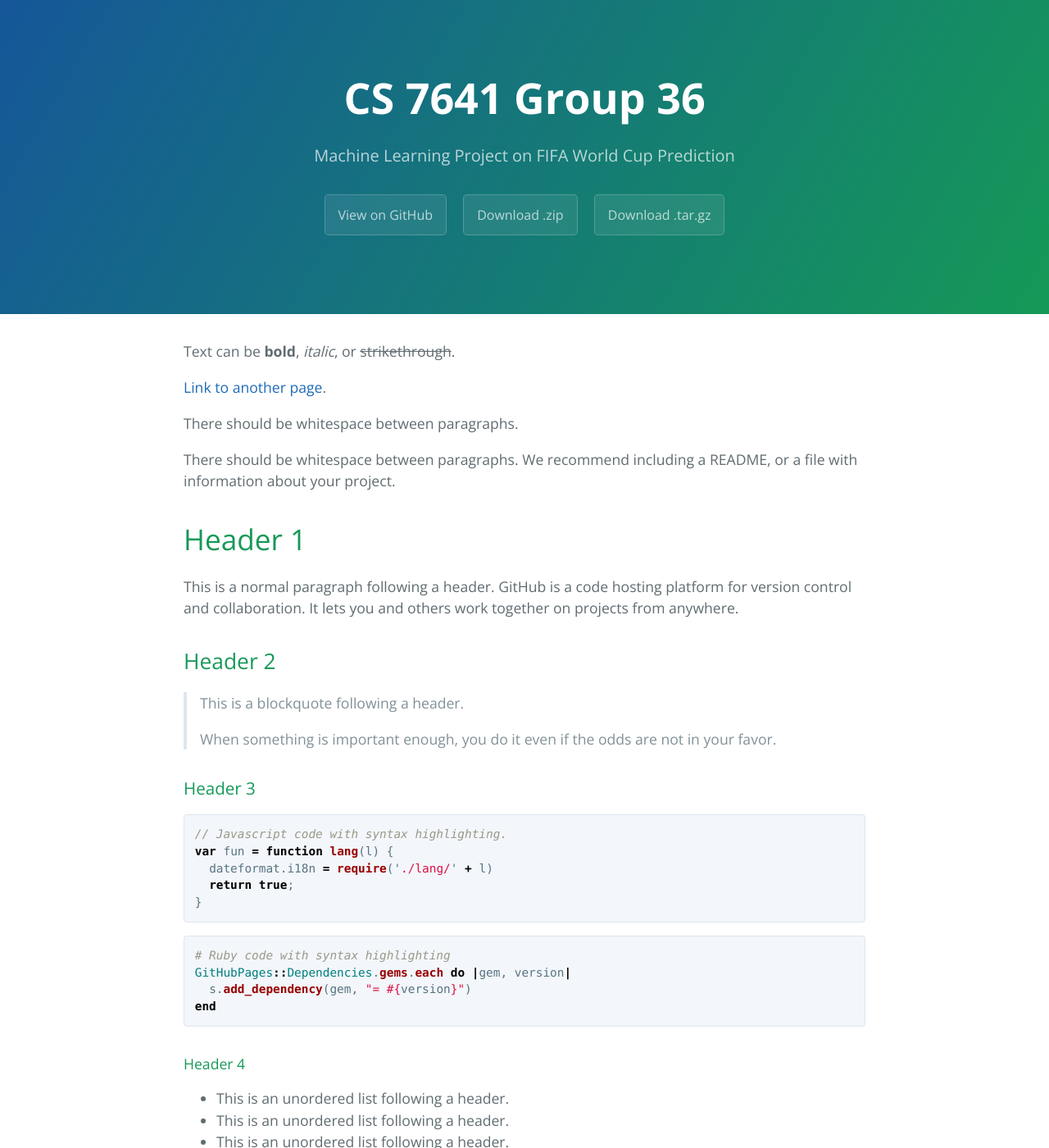
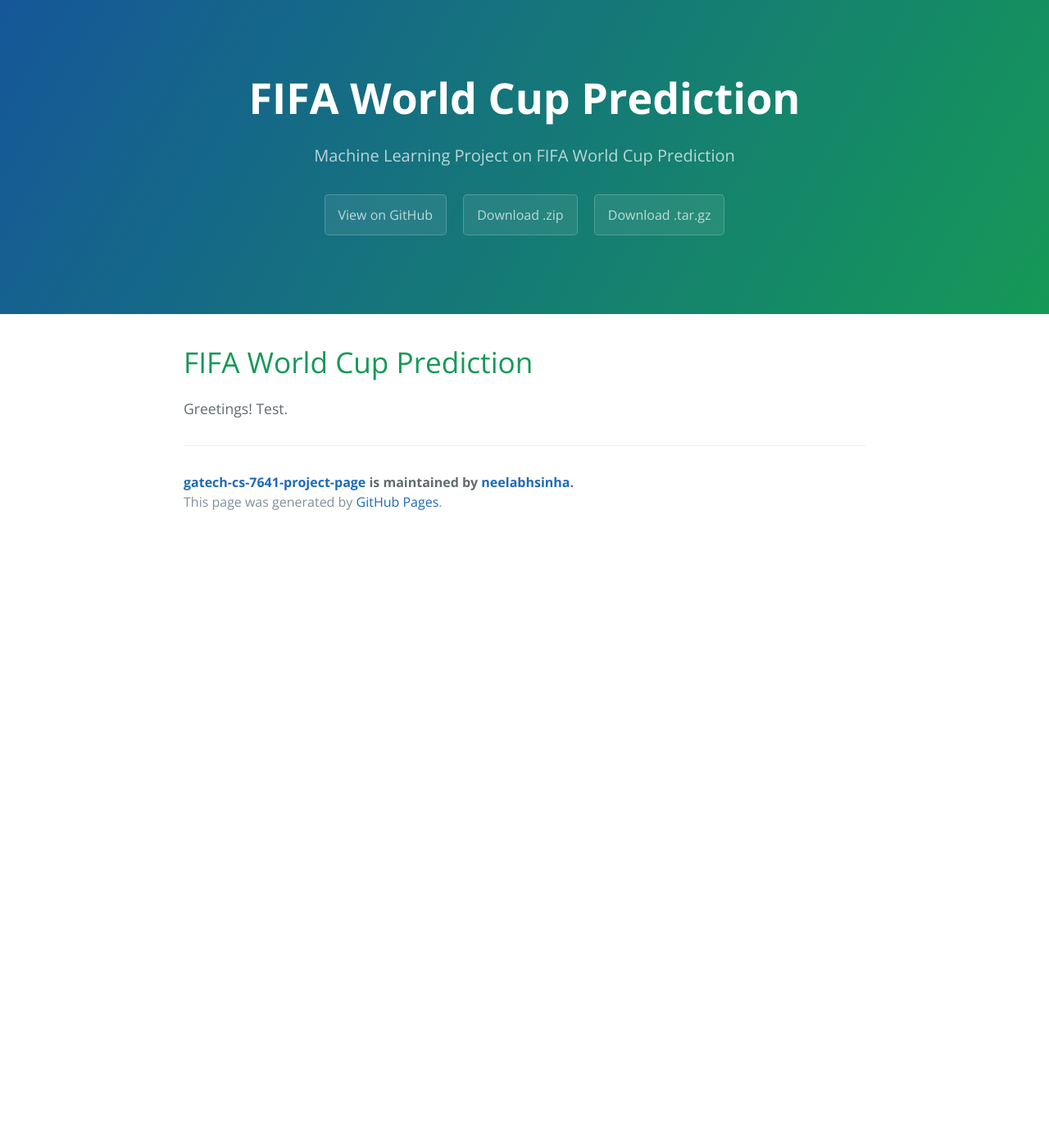
Before and after one commit to neelabhsinha/gatech-cs-7641-project-page, a Jekyll site: the page built from index.md, in a window 1280 px wide and 1400 px high. Shown: the whole window at 82% size. Built offline with Jekyll 4.4.1, drawn with Linux system fonts in a browser that asks for light colours; our own code applies the rules of GitHub Pages for plain Markdown files; some of the changed text lies outside the part shown.

Commit message:
Update index.md

````diff
--- a/index.md
+++ b/index.md
@@ -2,122 +2,6 @@
 layout: default
 ---
 
-Text can be **bold**, _italic_, or ~~strikethrough~~.
+# FIFA World Cup Prediction
 
-[Link to another page](./another-page.html).
-
-There should be whitespace between paragraphs.
-
-There should be whitespace between paragraphs. We recommend including a README, or a file with information about your project.
-
-# Header 1
-
-This is a normal paragraph following a header. GitHub is a code hosting platform for version control and collaboration. It lets you and others work together on projects from anywhere.
-
-## Header 2
-
-> This is a blockquote following a header.
->
-> When something is important enough, you do it even if the odds are not in your favor.
-
-### Header 3
-
-```js
-// Javascript code with syntax highlighting.
-var fun = function lang(l) {
-  dateformat.i18n = require('./lang/' + l)
-  return true;
-}
-```
-
-```ruby
-# Ruby code with syntax highlighting
-GitHubPages::Dependencies.gems.each do |gem, version|
-  s.add_dependency(gem, "= #{version}")
-end
-```
-
-#### Header 4
-
-*   This is an unordered list following a header.
-*   This is an unordered list following a header.
-*   This is an unordered list following a header.
-
-##### Header 5
-
-1.  This is an ordered list following a header.
-2.  This is an ordered list following a header.
-3.  This is an ordered list following a header.
-
-###### Header 6
-
-| head1        | head two          | three |
-|:-------------|:------------------|:------|
-| ok           | good swedish fish | nice  |
-| out of stock | good and plenty   | nice  |
-| ok           | good `oreos`      | hmm   |
-| ok           | good `zoute` drop | yumm  |
-
-### There's a horizontal rule below this.
-
-* * *
-
-### Here is an unordered list:
-
-*   Item foo
-*   Item bar
-*   Item baz
-*   Item zip
-
-### And an ordered list:
-
-1.  Item one
-1.  Item two
-1.  Item three
-1.  Item four
-
-### And a nested list:
-
-- level 1 item
-  - level 2 item
-  - level 2 item
-    - level 3 item
-    - level 3 item
-- level 1 item
-  - level 2 item
-  - level 2 item
-  - level 2 item
-- level 1 item
-  - level 2 item
-  - level 2 item
-- level 1 item
-
-### Small image
-
-![Octocat](https://github.githubassets.com/images/icons/emoji/octocat.png)
-
-### Large image
-
-![Branching](https://guides.github.com/activities/hello-world/branching.png)
-
-
-### Definition lists can be used with HTML syntax.
-
-<dl>
-<dt>Name</dt>
-<dd>Godzilla</dd>
-<dt>Born</dt>
-<dd>1952</dd>
-<dt>Birthplace</dt>
-<dd>Japan</dd>
-<dt>Color</dt>
-<dd>Green</dd>
-</dl>
-
-```
-Long, single-line code blocks should not wrap. They should horizontally scroll if they are too long. This line should be long enough to demonstrate this.
-```
-
-```
-The final element.
-```
+Greetings! Test.
````
